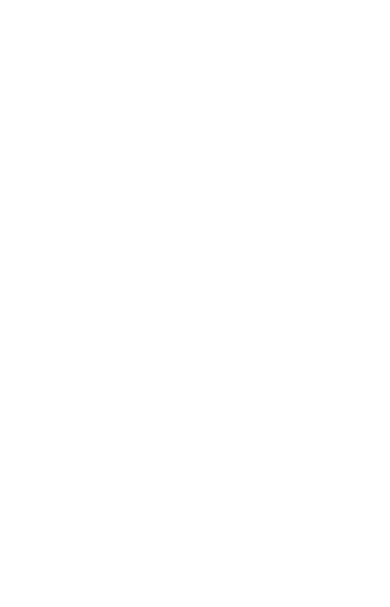
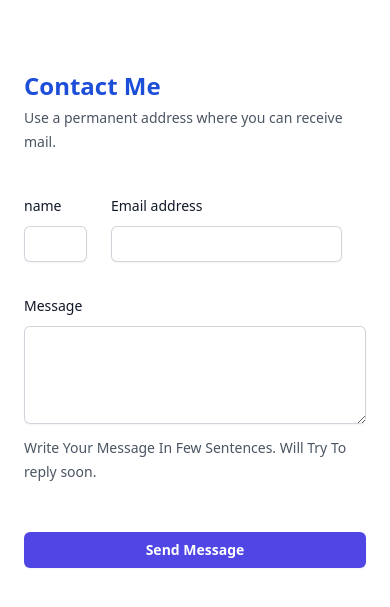
Before and after one commit to ketan-rathod-713/portfolio, a React (Create React App) app: page / in a window 390 px wide. Shown: the part 3574-4181 px from the top of the page. Before the commit the page ends 3604 px from the top, so only its background shows below. Built offline with nearby package versions, Linux system fonts and the light colour scheme.

Commit message:
adding contact page

```diff
--- a/src/components/blog-card/BlogCard.js
+++ b/src/components/blog-card/BlogCard.js
@@ -1,5 +1,4 @@
 import React from "react";
-import Links from "../utils/Links";
 import Badge from "../utils/Badge";
 
 const BlogCard = ({ blog }) => {
@@ -8,7 +7,7 @@
     <>
         <div className="sm:grid sm:grid-cols-10 hover:bg-teal-600 p-4 rounded-md cursor-pointer transition-all">
           <div className="sm:col-span-7 sm:order-2 sm:flex sm:flex-col sm:justify-start">
-            <a className=" font-bold text-gray-900 ">{blog.title}</a>
+            <a href="url" className=" font-bold text-gray-900 ">{blog.title}</a>
 
             <div className="flex sm:justify-end">
             <Badge>{blog.year}</Badge>
--- /dev/null
+++ b/src/components/contact/Contact.js
@@ -0,0 +1,68 @@
+import React from "react";
+
+const Contact = () => {
+  return <div className="mt-20">
+     <div className="border-b border-gray-900/10 pb-12">
+          <h2 className="font-semibold text-2xl  text-blue-700 font-bold">Contact Me</h2>
+          <p className="mt-1 text-sm leading-6 text-gray-600">Use a permanent address where you can receive mail.</p>
+
+          <div className="mt-10 grid grid-cols-1 gap-x-6 gap-y-8 sm:grid-cols-5">
+            <div className="sm:col-span-3">
+              <label htmlFor="name" className="block text-sm font-medium leading-6 text-gray-900">
+                name
+              </label>
+              <div className="mt-2">
+                <input
+                  type="text"
+                  name="name"
+                  id="name"
+                  autoComplete="given-name"
+                  className="block w-full rounded-md border-0 py-1.5 text-gray-900 shadow-sm ring-1 ring-inset ring-gray-300 placeholder:text-gray-400 focus:ring-2 focus:ring-inset focus:ring-indigo-600 sm:text-sm sm:leading-6"
+                />
+              </div>
+            </div>
+
+            <div className="sm:col-span-6 md:col-span-3">
+              <label htmlFor="email" className="block text-sm font-medium leading-6 text-gray-900">
+                Email address
+              </label>
+              <div className="mt-2">
+                <input
+                  id="email"
+                  name="email"
+                  type="email"
+                  autoComplete="email"
+                  className="block w-full rounded-md border-0 py-1.5 text-gray-900 shadow-sm ring-1 ring-inset ring-gray-300 placeholder:text-gray-400 focus:ring-2 focus:ring-inset focus:ring-indigo-600 sm:text-sm sm:leading-6"
+                />
+              </div>
+            </div>
+
+            <div className="col-span-3">
+              <label htmlFor="about" className="block text-sm font-medium leading-6 text-gray-900">
+                Message
+              </label>
+              <div className="mt-2">
+                <textarea
+                  id="about"
+                  name="about"
+                  rows={3}
+                  className="text-[1.2rem] block w-full rounded-md border-0 py-1.5 text-gray-900 shadow-sm ring-1 ring-inset ring-gray-300 placeholder:text-gray-400 focus:ring-2 focus:ring-inset focus:ring-indigo-600 sm:text-sm sm:leading-6"
+                  defaultValue={''}
+                />
+              </div>
+              <p className="mt-3 text-sm leading-6 text-gray-600">Write Your Message In Few Sentences. Will Try To reply soon.</p>
+            </div>
+
+        <button
+          type="submit"
+          className="col-span-3 mt-4 rounded-md bg-indigo-600 px-3 py-2 text-sm font-semibold text-white shadow-sm hover:bg-indigo-500 focus-visible:outline focus-visible:outline-2 focus-visible:outline-offset-2 focus-visible:outline-indigo-600"
+        >
+          Send Message
+        </button>
+          </div>
+        </div>
+
+  </div>;
+};
+
+export default Contact;
--- a/src/components/project-card/ProjectCard.js
+++ b/src/components/project-card/ProjectCard.js
@@ -1,5 +1,4 @@
 import React from "react";
-import Links from "../utils/Links";
 import Badge from "../utils/Badge";
 
 const ProjectCard = ({ project }) => {
@@ -10,7 +9,7 @@
       <div className="flex flex-col hover:bg-green-400 p-4 rounded-md cursor-pointer transition-all">
         <div className="md:grid md:grid-cols-10">
           <div className="md:col-span-6 md:order-2">
-            <a className=" font-bold text-gray-900">{project.title}</a>
+            <a className=" font-bold text-gray-900" href="url">{project.title}</a>
             {/* <h3 className="text-[1.1rem]">Senior Engineer</h3> */}
             <p className="text-[1rem] mt-2 text-gray-600">{project.about}</p>
 
--- a/src/pages/HomePage.js
+++ b/src/pages/HomePage.js
@@ -1,10 +1,9 @@
 import React from "react";
-import Badge from "../components/utils/Badge";
-import Links from "../components/utils/Links";
 import Icon from "../components/utils/Icon";
 import ExperienceCard from "../components/project-card/ExperienceCard";
 import ProjectCard from "../components/project-card/ProjectCard";
 import BlogCard from "../components/blog-card/BlogCard";
+import Contact from "../components/contact/Contact";
 
 const profile = {
   name: "Ketan Rathod",
@@ -164,6 +163,12 @@
             ))}
           </div>
         </div>
+
+
+        {/* contact */}
+
+        <Contact></Contact>
+
       </div>
     </div>
   );
```
